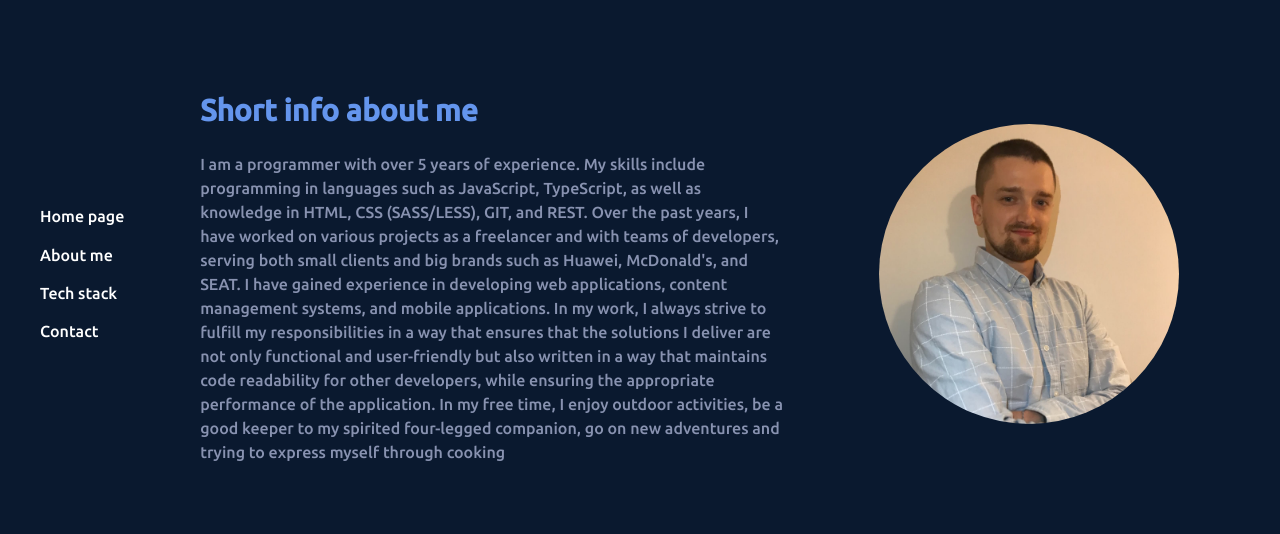
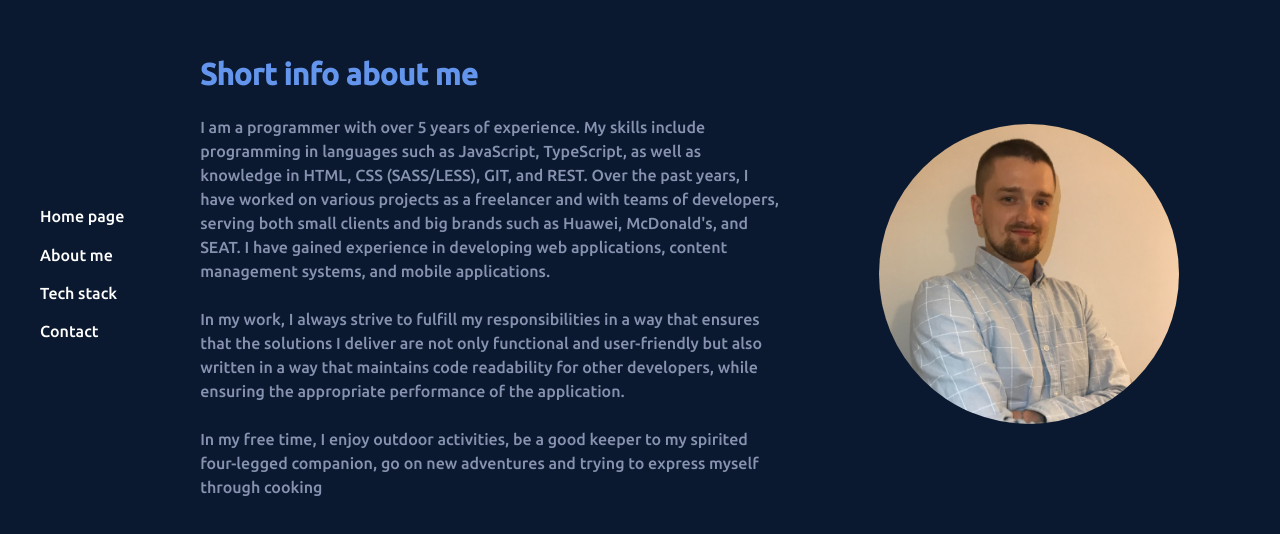
Before and after one commit to AlekPawlowski/portfolio_site, a React (Vite) app: page /aboutMe in a window 1280 px wide. Shown: the part 126-660 px from the top of the page. Built offline with nearby package versions, Linux system fonts and the light colour scheme.

Commit message:
add spaces between sections

```diff
--- a/src/globalStyles/main.style.scss
+++ b/src/globalStyles/main.style.scss
@@ -23,10 +23,13 @@ section {
     align-items: center;
     margin: 50px auto;
 }
-
+h1,h2,h3{
+    margin: $spaceBetweenSections 0;
+}
 h1{
     font-size: 40px;
     color: #ccd6f6;
+    margin: 0;
 }
 
 h2{
@@ -41,6 +44,7 @@ h3{
 
 h4{
     color: lightgray;
+    margin: 12px 0;
 }
 
 p{
--- a/src/globalStyles/partials/variables.scss
+++ b/src/globalStyles/partials/variables.scss
@@ -2,3 +2,7 @@ $borderColor: white;
 $mainColor: #0a192f;
 $lightGrey: #8892b0;
 $lightPurple: #ccd6f6;
+
+
+// margins
+$spaceBetweenSections: 24px;
--- a/src/views/AboutMe/AboutMe.view.tsx
+++ b/src/views/AboutMe/AboutMe.view.tsx
@@ -7,9 +7,11 @@ export default function AboutMe() {
             <h2>Short info about me</h2>
             <p>
                 I am a programmer with over 5 years of experience. My skills include programming in languages such as JavaScript, TypeScript, as well as knowledge in HTML, CSS (SASS/LESS), GIT, and REST. Over the past years, I have worked on various projects as a freelancer and with teams of developers, serving both small clients and big brands such as Huawei, McDonald's, and SEAT. I have gained experience in developing web applications, content management systems, and mobile applications.
-
+                <br />
+                <br />
                 In my work, I always strive to fulfill my responsibilities in a way that ensures that the solutions I deliver are not only functional and user-friendly but also written in a way that maintains code readability for other developers, while ensuring the appropriate performance of the application.
-
+                <br />
+                <br />
                 In my free time, I enjoy outdoor activities, be a good keeper to my spirited four-legged companion, go on new adventures and trying to express myself through cooking
             </p>
         </article>
--- a/src/views/TechStack/techstack.style.scss
+++ b/src/views/TechStack/techstack.style.scss
@@ -1,3 +1,5 @@
+@import '../../globalStyles/partials/variables.scss';
+
 #main_skils {
     width: 100%;
     & > * {
@@ -6,6 +8,7 @@
 }
 .main_tech_element{
     max-width: 50%;
+    margin-bottom: $spaceBetweenSections;
 }
 .main_tech_progress_bar{
     width: 80%;
```
